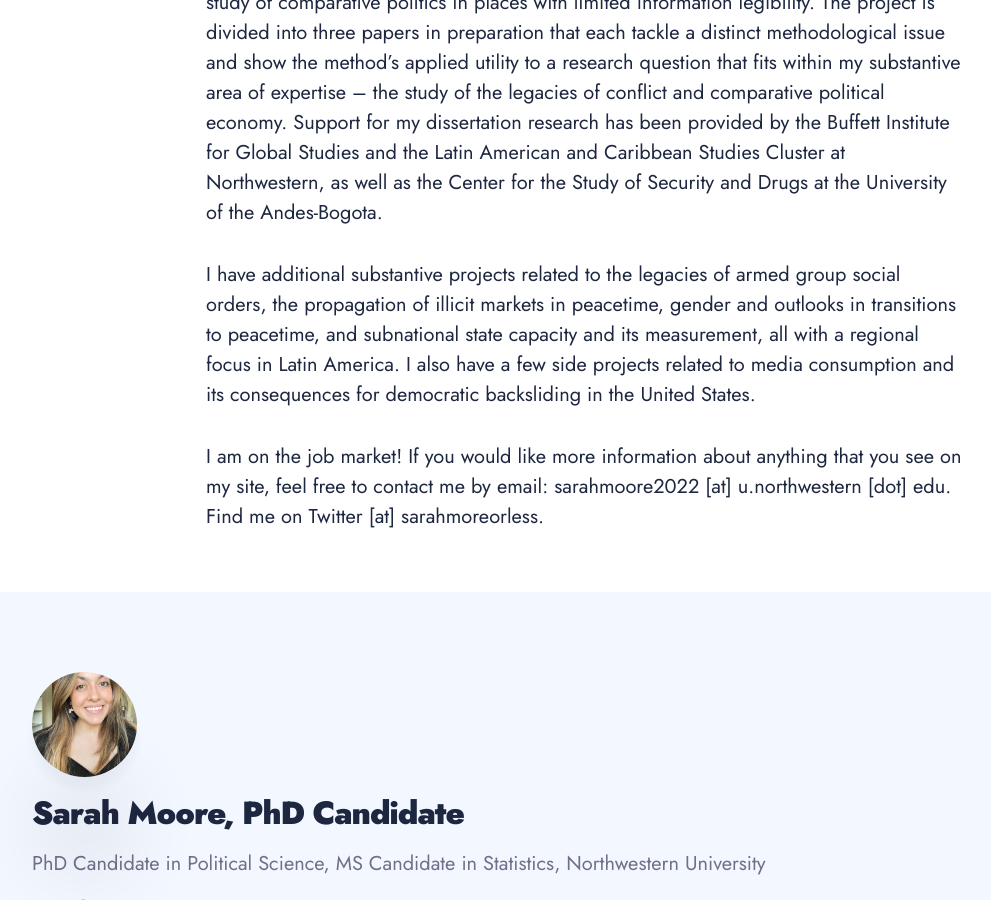
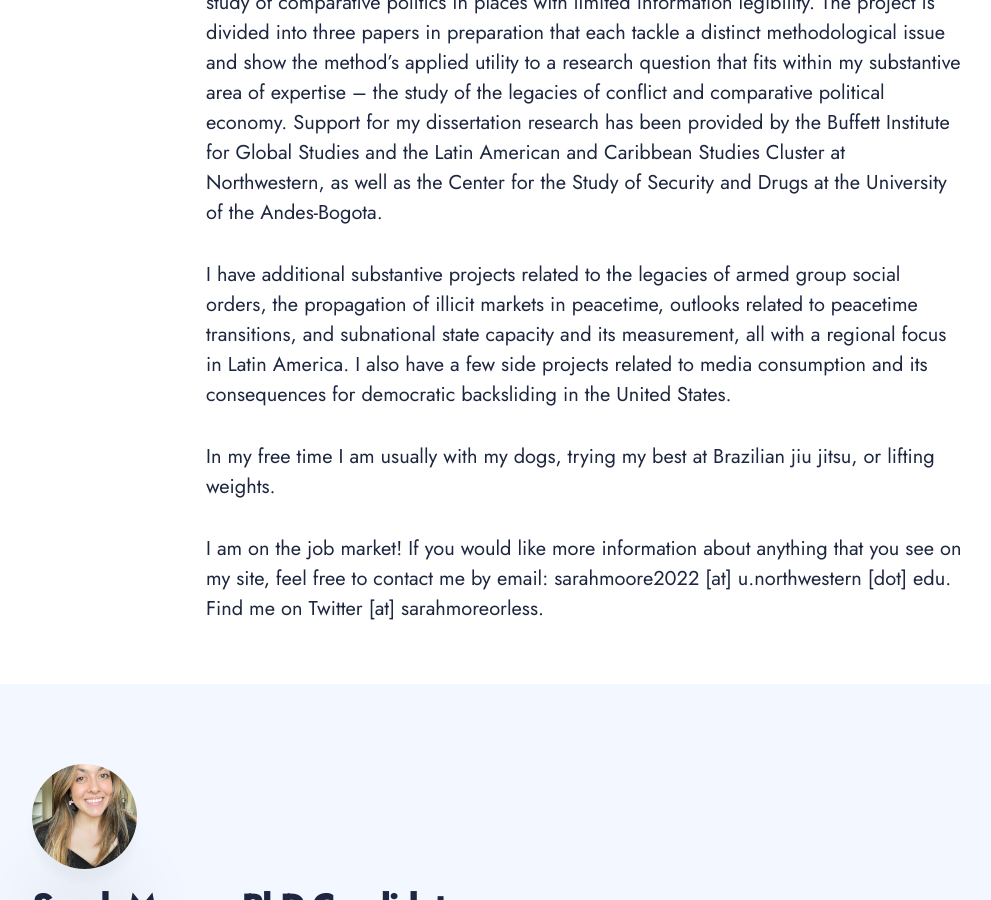
Before and after one commit to sarah-moore/sarah-moore.github.io, a Jekyll site: the page built from _pages/about.md, in a window 1280 px wide and 900 px high, scrolled down 1118 px. Shown: the whole window, without its empty margins (54-1045 px from the left). Built offline with Jekyll 4.4.1, drawn with Linux system fonts in a browser that asks for light colours; nearby versions of some CDN libraries.

Commit message:
update readme

```diff
--- a/_pages/about.md
+++ b/_pages/about.md
@@ -9,6 +9,8 @@ Welcome to my personal website. I am currently a PhD Candidate in the Department
 
 My dissertation project devises problem-solving methods for issues encountered in the study of comparative politics in places with limited information legibility. The project is divided into three papers in preparation that each tackle a distinct methodological issue and show the method's applied utility to a research question that fits within my substantive area of expertise -- the study of the legacies of conflict and comparative political economy. Support for my dissertation research has been provided by the Buffett Institute for Global Studies and the Latin American and Caribbean Studies Cluster at Northwestern, as well as the Center for the Study of Security and Drugs at the University of the Andes-Bogota.
 
-I have additional substantive projects related to the legacies of armed group social orders, the propagation of illicit markets in peacetime, gender and outlooks in transitions to peacetime, and subnational state capacity and its measurement, all with a regional focus in Latin America. I also have a few side projects related to media consumption and its consequences for democratic backsliding in the United States.
+I have additional substantive projects related to the legacies of armed group social orders, the propagation of illicit markets in peacetime, outlooks related to peacetime transitions, and subnational state capacity and its measurement, all with a regional focus in Latin America. I also have a few side projects related to media consumption and its consequences for democratic backsliding in the United States.
+
+In my free time I am usually with my dogs, trying my best at Brazilian jiu jitsu, or lifting weights.
 
 I am on the job market! If you would like more information about anything that you see on my site, feel free to contact me by email: sarahmoore2022 [at] u.northwestern [dot] edu. Find me on Twitter [at] sarahmoreorless.
```
Also changed, not shown: 1 other file.
